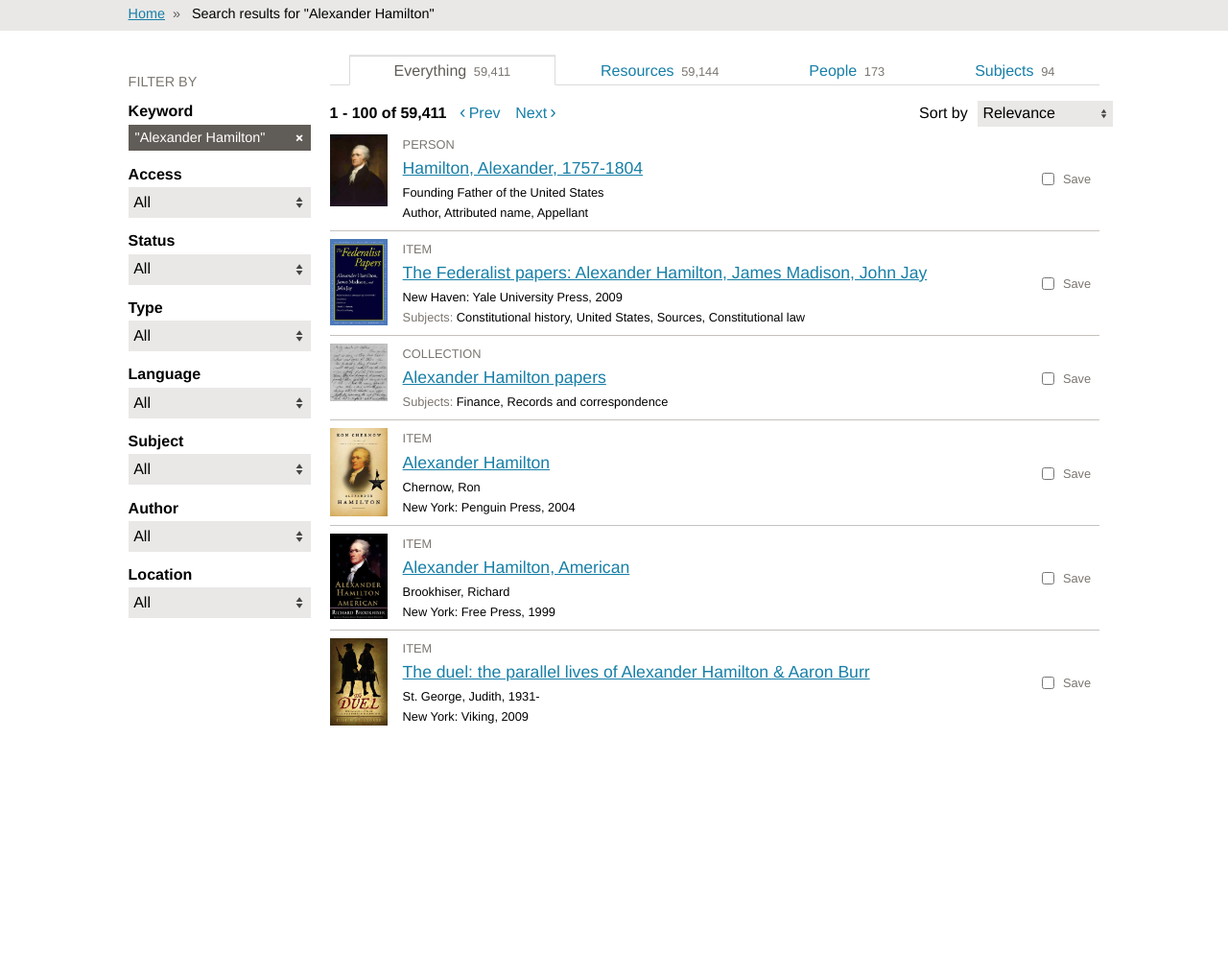
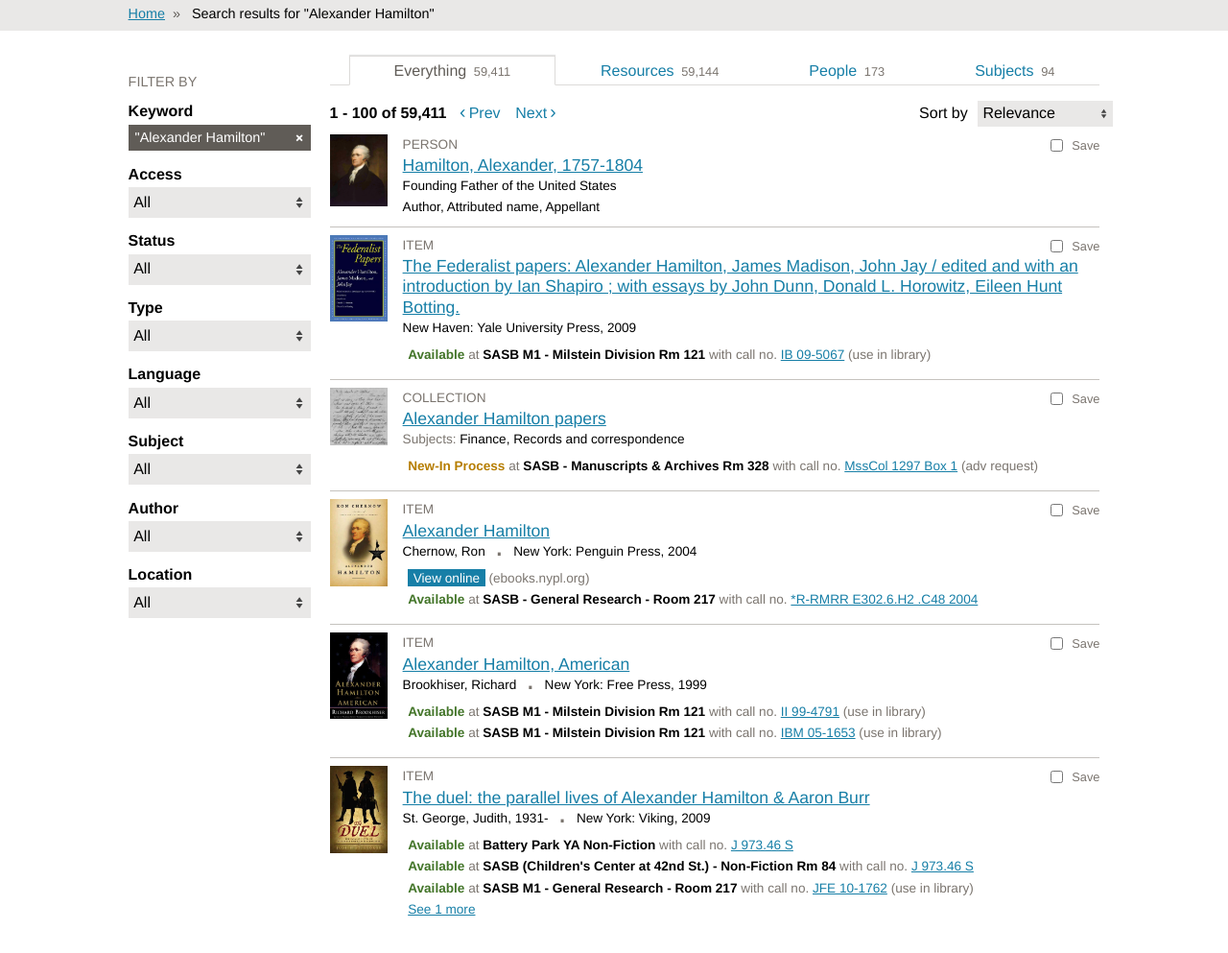
Before and after one commit to NYPL-discovery/discovery-designs, a website: page search/v1a.html in a window 1280 px wide. Shown: the part 93-1086 px from the top of the page at 96% size. Before the commit the page ends 928 px from the top, so only its background shows below. Drawn offline with Linux system fonts and the light colour scheme.

Commit message:
search v1a: add bib items

```diff
--- a/search/v1a.html
+++ b/search/v1a.html
@@ -389,8 +389,6 @@
               <a href="#" class="title">Hamilton, Alexander, 1757-1804</a>
               <div class="description">Founding Father of the United States</div>
               <div class="description">Author, Attributed name, Appellant</div>
-            </div>
-            <div class="result-select">
               <label class="select-label" for="select_001">
                 <input type="checkbox" class="select-checkbox" id="select_001">
                 <span>Save</span>
@@ -403,11 +401,13 @@
             </div>
             <div class="result-text">
               <div class="type">Item</div>
-              <a href="#"  class="title">The Federalist papers: Alexander Hamilton, James Madison, John Jay</a>
+              <a href="#"  class="title">The Federalist papers: Alexander Hamilton, James Madison, John Jay / edited and with an introduction by Ian Shapiro ; with essays by John Dunn, Donald L. Horowitz, Eileen Hunt Botting.</a>
               <div class="description">New Haven: Yale University Press, 2009</div>
-              <div class="description"><span class="label">Subjects:</span> Constitutional history, United States, Sources, Constitutional law</div>
-            </div>
-            <div class="result-select">
+              <div class="bib-items">
+                <div class="bib-item">
+                  <span class="status available">Available</span> at <span class="location">SASB M1 - Milstein Division Rm 121</span> with call no. <a href="#" class="call-no">IB 09-5067</a> (use in library)
+                </div>
+              </div>
               <label class="select-label" for="select_002">
                 <input type="checkbox" class="select-checkbox" id="select_002">
                 <span>Save</span>
@@ -422,8 +422,11 @@
               <div class="type">Collection</div>
               <a href="#" class="title">Alexander Hamilton papers</a>
               <div class="description"><span class="label">Subjects:</span> Finance, Records and correspondence</div>
-            </div>
-            <div class="result-select">
+              <div class="bib-items">
+                <div class="bib-item">
+                  <span class="status new-in-process">New-In Process</span> at <span class="location">SASB - Manuscripts &amp; Archives Rm 328</span> with call no. <a href="#" class="call-no">MssCol 1297  Box 1</a> (adv request)
+                </div>
+              </div>
               <label class="select-label" for="select_003">
                 <input type="checkbox" class="select-checkbox" id="select_003">
                 <span>Save</span>
@@ -437,10 +440,15 @@
             <div class="result-text">
               <div class="type">Item</div>
               <a href="#"  class="title">Alexander Hamilton</a>
-              <div class="description">Chernow, Ron</div>
-              <div class="description">New York: Penguin Press, 2004</div>
-            </div>
-            <div class="result-select">
+              <div class="description">Chernow, Ron <span class="divider"></span> New York: Penguin Press, 2004</div>
+              <div class="bib-items">
+                <div class="bib-item">
+                  <a href="#" class="view-online">View online</a> (ebooks.nypl.org)
+                </div>
+                <div class="bib-item">
+                  <span class="status available">Available</span> at <span class="location">SASB - General Research - Room 217</span> with call no. <a href="#" class="call-no">*R-RMRR E302.6.H2 .C48 2004</a>
+                </div>
+              </div>
               <label class="select-label" for="select_004">
                 <input type="checkbox" class="select-checkbox" id="select_004">
                 <span>Save</span>
@@ -454,17 +462,15 @@
             <div class="result-text">
               <div class="type">Item</div>
               <a href="#"  class="title">Alexander Hamilton, American</a>
-              <div class="description">Brookhiser, Richard</div>
-              <div class="description">New York: Free Press, 1999</div>
-            </div>
-            <!-- <div class="result-info">
-              <div class="result-info-rows">
-                <div class="result-info-row"><div class="label">Location</div><div class="value">SASB M1 - Milstein Division Rm 121</div></div>
-                <div class="result-info-row"><div class="label">Call No.</div><div class="value">II 99-4791</div></div>
-                <div class="result-info-row"><div class="label">Status</div><div class="value"><span class="status available">Available</span> / Use in library</div></div>
+              <div class="description">Brookhiser, Richard <span class="divider"></span> New York: Free Press, 1999</div>
+              <div class="bib-items">
+                <div class="bib-item">
+                  <span class="status available">Available</span> at <span class="location">SASB M1 - Milstein Division Rm 121</span> with call no. <a href="#" class="call-no">II 99-4791</a> (use in library)
+                </div>
+                <div class="bib-item">
+                  <span class="status available">Available</span> at <span class="location">SASB M1 - Milstein Division Rm 121</span> with call no. <a href="#" class="call-no">IBM 05-1653</a> (use in library)
+                </div>
               </div>
-            </div> -->
-            <div class="result-select">
               <label class="select-label" for="select_005">
                 <input type="checkbox" class="select-checkbox" id="select_005">
                 <span>Save</span>
@@ -478,10 +484,24 @@
             <div class="result-text">
               <div class="type">Item</div>
               <a href="#" class="title">The duel: the parallel lives of Alexander Hamilton &amp; Aaron Burr</a>
-              <div class="description">St. George, Judith, 1931-</div>
-              <div class="description">New York: Viking, 2009</div>
-            </div>
-            <div class="result-select">
+              <div class="description">St. George, Judith, 1931- <span class="divider"></span> New York: Viking, 2009</div>
+              <div class="bib-items">
+                <div class="bib-item">
+                  <span class="status available">Available</span> at <span class="location">Battery Park YA Non-Fiction</span> with call no. <a href="#" class="call-no">J 973.46 S</a>
+                </div>
+                <div class="bib-item">
+                  <span class="status available">Available</span> at <span class="location">SASB (Children's Center at 42nd St.) - Non-Fiction Rm 84	</span> with call no. <a href="#" class="call-no">J 973.46 S</a>
+                </div>
+                <div class="bib-item">
+                  <span class="status available">Available</span> at <span class="location">SASB M1 - General Research - Room 217</span> with call no. <a href="#" class="call-no">JFE 10-1762</a> (use in library)
+                </div>
+                <div class="bib-item">
+                  <a href="#" class="bib-item-more-link">See 1 more</a>
+                </div>
+                <div class="bib-item more">
+                  <span class="status in-transit">In transit +1 hold</span> at <span class="location">SASB (Children's Center at 42nd St.) - Non-Fiction Rm 84</span> with call no. <a href="#" class="call-no">J 973.46 S</a>
+                </div>
+              </div>
               <label class="select-label" for="select_006">
                 <input type="checkbox" class="select-checkbox" id="select_006">
                 <span>Save</span>
--- a/src/js/search.js
+++ b/src/js/search.js
@@ -3,8 +3,10 @@
 //=include vendor/jquery-3.1.0.min.js
 //=include views/header.js
 //=include views/facets.js
+//=include views/search.js
 
 $(function() {
   var headerView = new Header({});
   var facetView = new Facets({});
+  var searchView = new Search({});
 });
--- /dev/null
+++ b/src/js/views/search.js
@@ -0,0 +1,18 @@
+var Search = (function() {
+  function Search(options) {
+    var defaults = {};
+    this.opt = $.extend({}, defaults, options);
+    this.loadListeners();
+  }
+
+  Search.prototype.loadListeners = function(){
+    $('.bib-item-more-link').on('click', function(e){
+      e.preventDefault();
+      $(this).hide();
+      $(this).closest('.bib-items').find('.bib-item').removeClass('more');
+    });
+  };
+
+  return Search;
+
+})();
--- a/src/scss/_variables.scss
+++ b/src/scss/_variables.scss
@@ -16,6 +16,7 @@ $lightgreen: lighten($darkgreen, 20%);
 $blue: #1DA1D4;
 $darkblue: #1980a9;
 $lightblue: lighten($blue, 40%);
+$darkorange: darken($orange, 20%);
 
 // Components
 $textcolor: $black;
--- a/src/scss/search.scss
+++ b/src/scss/search.scss
@@ -198,6 +198,7 @@ $facetsWidth: 190px;
     text-decoration: none;
     flex-grow: 1;
     padding-left: 1rem;
+    position: relative;
 
     .type,
     .title,
@@ -206,9 +207,10 @@ $facetsWidth: 190px;
     }
 
     .type,
-    .description {
+    .description,
+    .bib-item {
       color: $gray;
-      font-size: 0.8rem;
+      font-size: 0.85rem;
     }
 
     .type {
@@ -217,6 +219,7 @@ $facetsWidth: 190px;
 
     .title {
       font-size: 1.1rem;
+      line-height: 1.2;
     }
 
     .description {
@@ -226,45 +229,63 @@ $facetsWidth: 190px;
     .label {
       color: $gray;
     }
-  }
 
-  .result-info {
-    flex: 0 0 320px;
-    display: flex;
-    align-items: center;
-    justify-content: center;
+    .bib-items {
+      padding: 0.35rem 0 0.35rem 0.35rem;
+    }
 
-    .result-info-row {
-      @include clearfix();
-      border-top: 1px solid $lightgray;
-      &:first-child {
-        border-top: 0;
+    .bib-item {
+
+      &.more {
+        display: none;
+      }
+
+      span {
+        font-weight: bold;
+        color: $textcolor;
+
+        &.status {
+          color: $darkorange;
+        }
+
+        &.available {
+          color: $darkgreen;
+        }
+      }
+
+      .view-online {
+        background: $linkcolor;
+        color: $white;
+        text-decoration: none;
+        padding: 0.1rem 0.35rem;
+
+        &:hover {
+          background: $linkhovercolor;
+          color: $white;
+        }
       }
     }
 
-    .label {
-      width: 76px;
-      float: left;
-      text-transform: uppercase;
+    .divider {
+      display: inline-block;
+      margin: 0 0.35rem;
+      font-size: 2rem;
+      line-height: 0.8rem;
+      vertical-align: middle;
       color: $gray;
-      font-size: 0.8rem;
+
+      &:before {
+        content: "·";
+      }
     }
-    .value {
-      font-size: 0.9rem;
-      margin-left: 76px;
-      padding-left: 10px;
-      @include box-sizing();
-    }
-  }
-
-  .result-select {
-    flex: 0 0 70px;
-    font-size: 0.8rem;
-    display: flex;
-    align-items: center;
-    justify-content: center;
 
     .select-label {
+      position: absolute;
+      top: 0;
+      right: 0;
+      font-size: 0.8rem;
+      display: block;
+
       input,
       span {
         display: inline-block;
@@ -276,4 +297,16 @@ $facetsWidth: 190px;
       }
     }
   }
+
+  .result-select {
+    flex: 0 0 70px;
+
+    display: flex;
+    align-items: center;
+    justify-content: center;
+
+    .select-label {
+
+    }
+  }
 }
```
Also changed, not shown: css/search.css, js/search.js, js/search.min.js.
